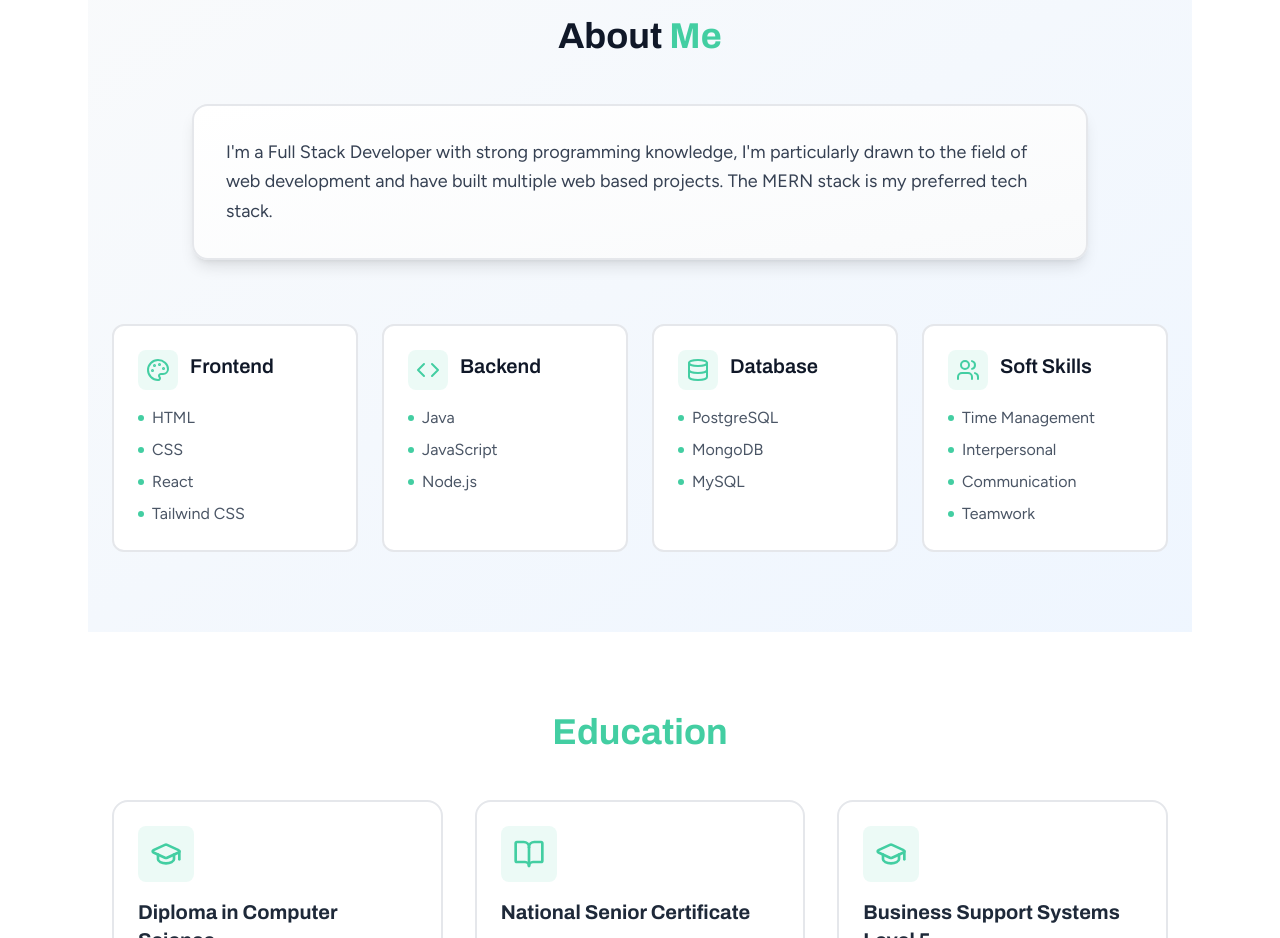
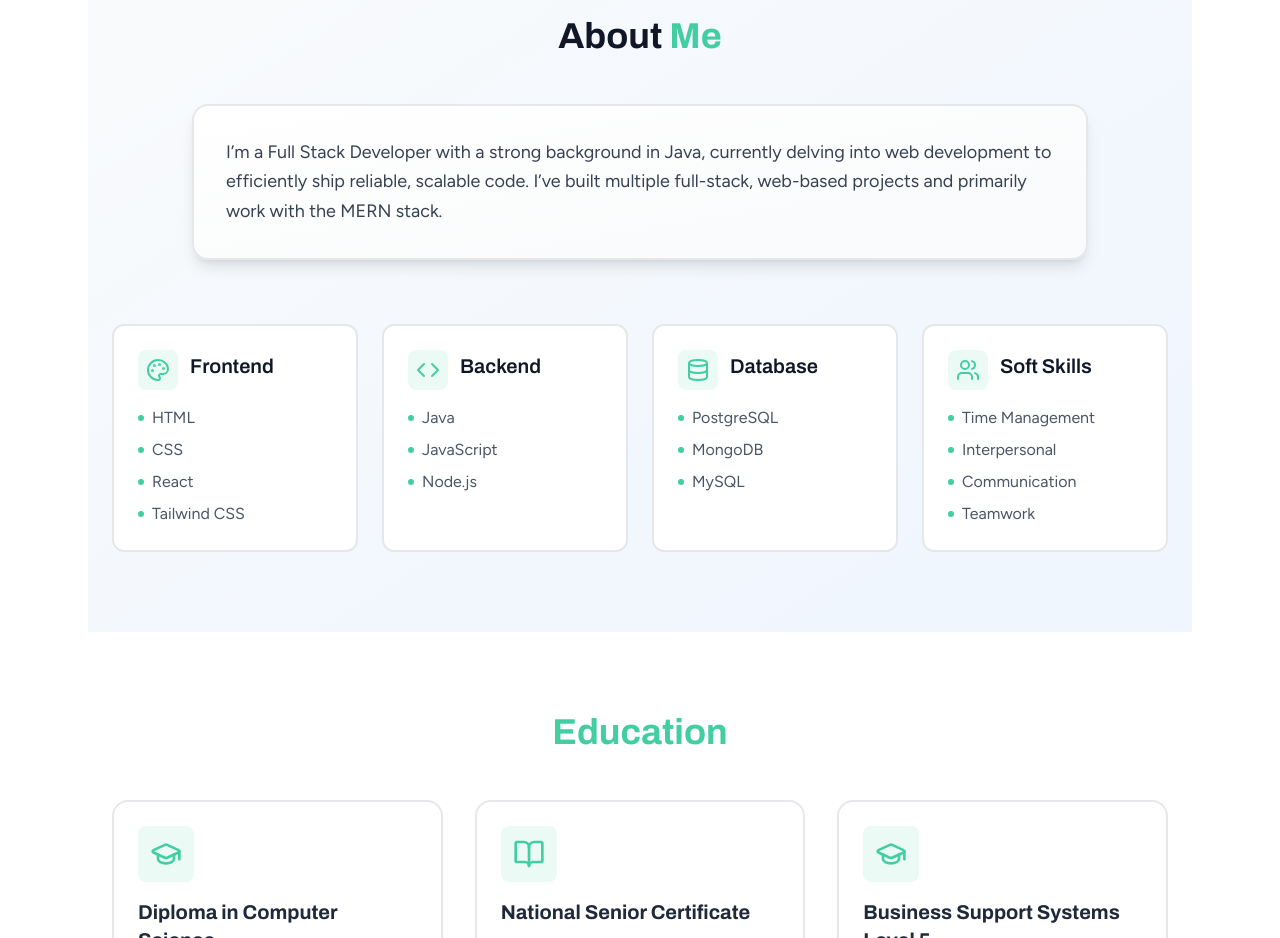
Before and after one commit to OfentseJ/react-personal-portfolio, a React (Vite) app in the folder frontend/: page / in a window 1280 px wide. Shown: the part 1760-2698 px from the top of the page. Built offline with nearby package versions, Linux system fonts and the light colour scheme.

Commit message:
update about section & cv

```diff
--- a/frontend/src/components/About.jsx
+++ b/frontend/src/components/About.jsx
@@ -38,10 +38,10 @@ export default function About() {
         <div className="max-w-4xl mx-auto mb-16">
           <div className="p-8 rounded-2xl border-2 border-gray-200 dark:border-gray-700 bg-gradient-to-br from-white to-gray-50 dark:from-gray-800 dark:to-gray-900 shadow-lg hover:shadow-xl transition-shadow duration-300">
             <p className="text-lg text-gray-700 dark:text-gray-300 leading-relaxed">
-              I'm a Full Stack Developer with strong programming knowledge, I'm
-              particularly drawn to the field of web development and have built
-              multiple web based projects. The MERN stack is my preferred tech
-              stack.
+              I’m a Full Stack Developer with a strong background in Java,
+              currently delving into web development to efficiently ship
+              reliable, scalable code. I’ve built multiple full-stack, web-based
+              projects and primarily work with the MERN stack.
             </p>
           </div>
         </div>
```
Also changed, not shown: 1 other file (tests, documents, lock files or other folders).
